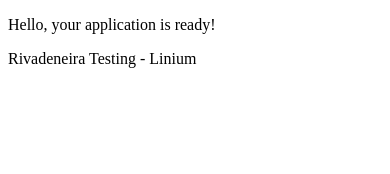
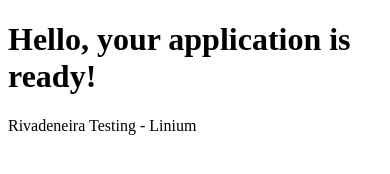
Before and after one commit to cs04riva/MobileTesting, a plain HTML site: page MobileTesting/MobileTesting/index.html in a window 390 px wide. Drawn offline with Linux system fonts and the light colour scheme; some packages are replaced by stand-ins of ours.

Commit message:
Header Change

```diff
--- a/MobileTesting/MobileTesting/index.html
+++ b/MobileTesting/MobileTesting/index.html
@@ -8,7 +8,7 @@
     <link href="css/index.css" rel="stylesheet" />
 </head>
 <body>
-    <p>Hello, your application is ready!</p>
+    <h1>Hello, your application is ready!</h1>
     <p>Rivadeneira Testing - Linium</p>
 
     <!-- Cordova reference, this is added to your app when it's built. -->
```
